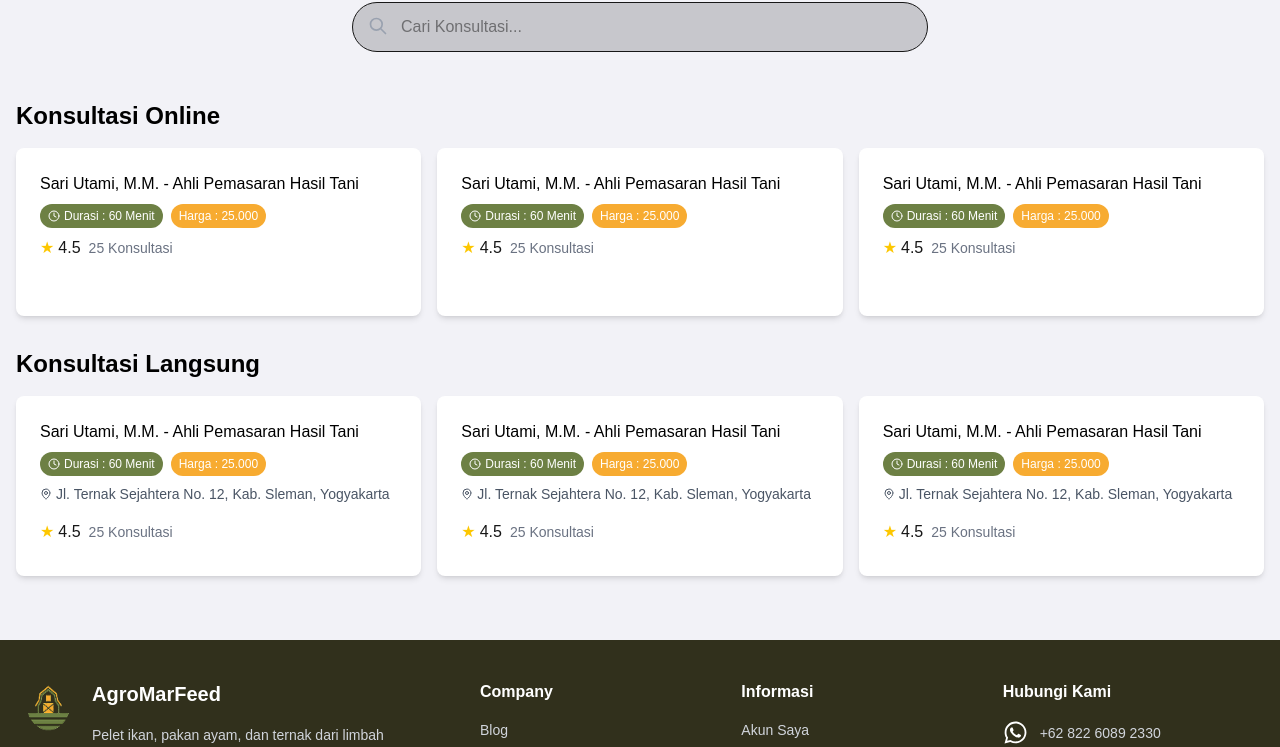
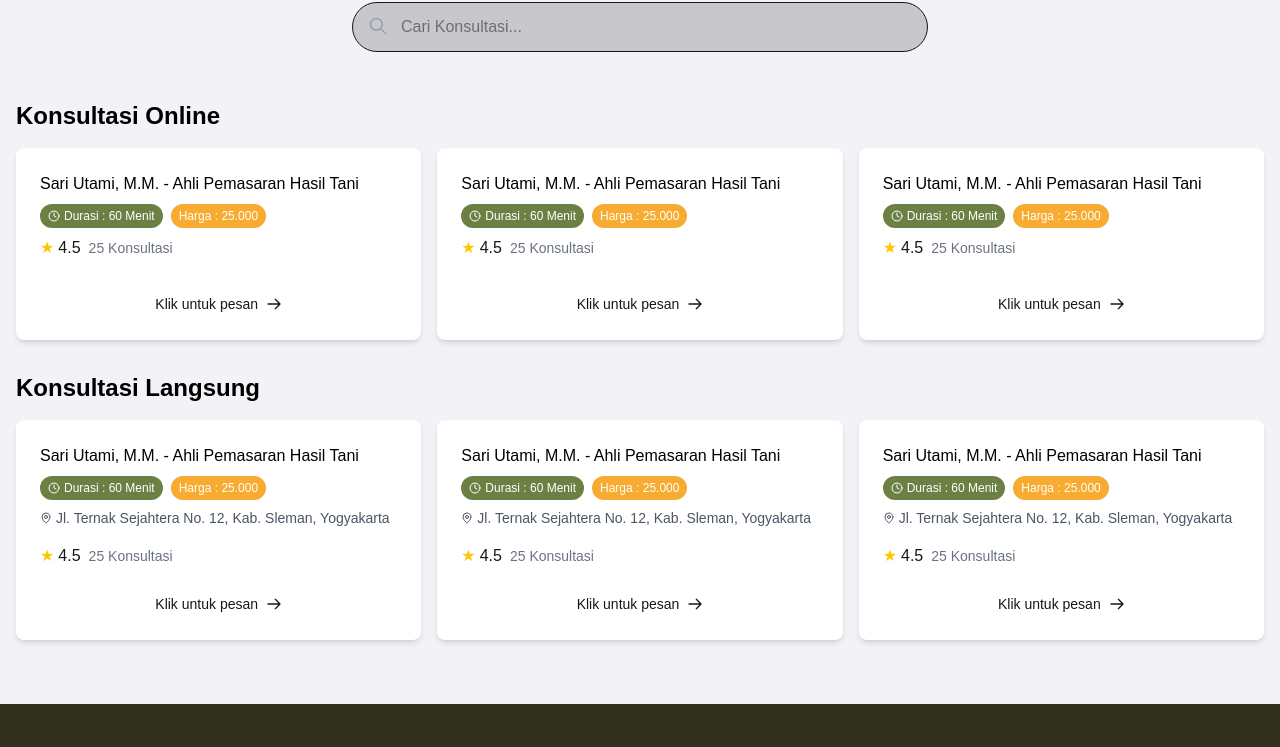
Before and after one commit to Hidayattt24/AgroMarFeed, a Next.js app: page /konsultasi in a window 1280 px wide. Shown: the part 382-1129 px from the top of the page. Built offline with nearby package versions, Linux system fonts and the light colour scheme.

Commit message:
feat : menambahkan fungsi navigasi ke halaman pemesanan

```diff
--- a/app/(main)/konsultasi/page.tsx
+++ b/app/(main)/konsultasi/page.tsx
@@ -1,11 +1,13 @@
 "use client";
 import { motion } from "framer-motion";
 import { useState, useEffect } from "react";
+import { useRouter } from "next/navigation";
 import Button from "../../../components/ui/Button";
 import SearchBar from "../../../components/ui/SearchBar";
 import { Clock, MapPin } from "lucide-react";
 
 export default function ConsultationPage() {
+  const router = useRouter();
   const [isMounted, setIsMounted] = useState(false);
 
   useEffect(() => {
@@ -13,6 +15,15 @@ export default function ConsultationPage() {
   }, []);
 
   if (!isMounted) return null;
+
+  // Handler untuk navigasi ke halaman pemesanan
+  const handleBooking = (consultationType: string, doctorName: string) => {
+    router.push(
+      `/pemesanan?type=${consultationType}&doctor=${encodeURIComponent(
+        doctorName
+      )}`
+    );
+  };
 
   const consultationTypes = [
     "Pakan ternak",
@@ -77,7 +88,8 @@ export default function ConsultationPage() {
               {[1, 2, 3].map((item) => (
                 <div
                   key={item}
-                  className="bg-white rounded-lg p-6 shadow-md group transition-all duration-300 hover:shadow-lg"
+                  onClick={() => handleBooking("online", "Sari Utami, M.M.")}
+                  className="bg-white rounded-lg p-6 shadow-md group transition-all duration-300 hover:shadow-lg cursor-pointer"
                 >
                   <h3 className="font-medium mb-2 text-black">
                     Sari Utami, M.M. - Ahli Pemasaran Hasil Tani
@@ -109,6 +121,26 @@ export default function ConsultationPage() {
                       peternakan Anda.
                     </p>
                   </div>
+
+                  {/* Add a visual indicator for clickable card */}
+                  <div className="mt-4 text-center">
+                    <span className="inline-flex items-center text-2 text-sm">
+                      Klik untuk pesan
+                      <svg
+                        className="w-4 h-4 ml-2"
+                        fill="none"
+                        stroke="currentColor"
+                        viewBox="0 0 24 24"
+                      >
+                        <path
+                          strokeLinecap="round"
+                          strokeLinejoin="round"
+                          strokeWidth={2}
+                          d="M14 5l7 7m0 0l-7 7m7-7H3"
+                        />
+                      </svg>
+                    </span>
+                  </div>
                 </div>
               ))}
             </div>
@@ -127,7 +159,8 @@ export default function ConsultationPage() {
               {[1, 2, 3].map((item) => (
                 <div
                   key={item}
-                  className="bg-white rounded-lg p-6 shadow-md group transition-all duration-300 hover:shadow-lg"
+                  onClick={() => handleBooking("offline", "Sari Utami, M.M.")}
+                  className="bg-white rounded-lg p-6 shadow-md group transition-all duration-300 hover:shadow-lg cursor-pointer"
                 >
                   <h3 className="font-medium mb-2 text-black">
                     Sari Utami, M.M. - Ahli Pemasaran Hasil Tani
@@ -163,6 +196,26 @@ export default function ConsultationPage() {
                       Anda.
                     </p>
                   </div>
+
+                  {/* Add a visual indicator for clickable card */}
+                  <div className="mt-4 text-center">
+                    <span className="inline-flex items-center text-2 text-sm">
+                      Klik untuk pesan
+                      <svg
+                        className="w-4 h-4 ml-2"
+                        fill="none"
+                        stroke="currentColor"
+                        viewBox="0 0 24 24"
+                      >
+                        <path
+                          strokeLinecap="round"
+                          strokeLinejoin="round"
+                          strokeWidth={2}
+                          d="M14 5l7 7m0 0l-7 7m7-7H3"
+                        />
+                      </svg>
+                    </span>
+                  </div>
                 </div>
               ))}
             </div>
```
